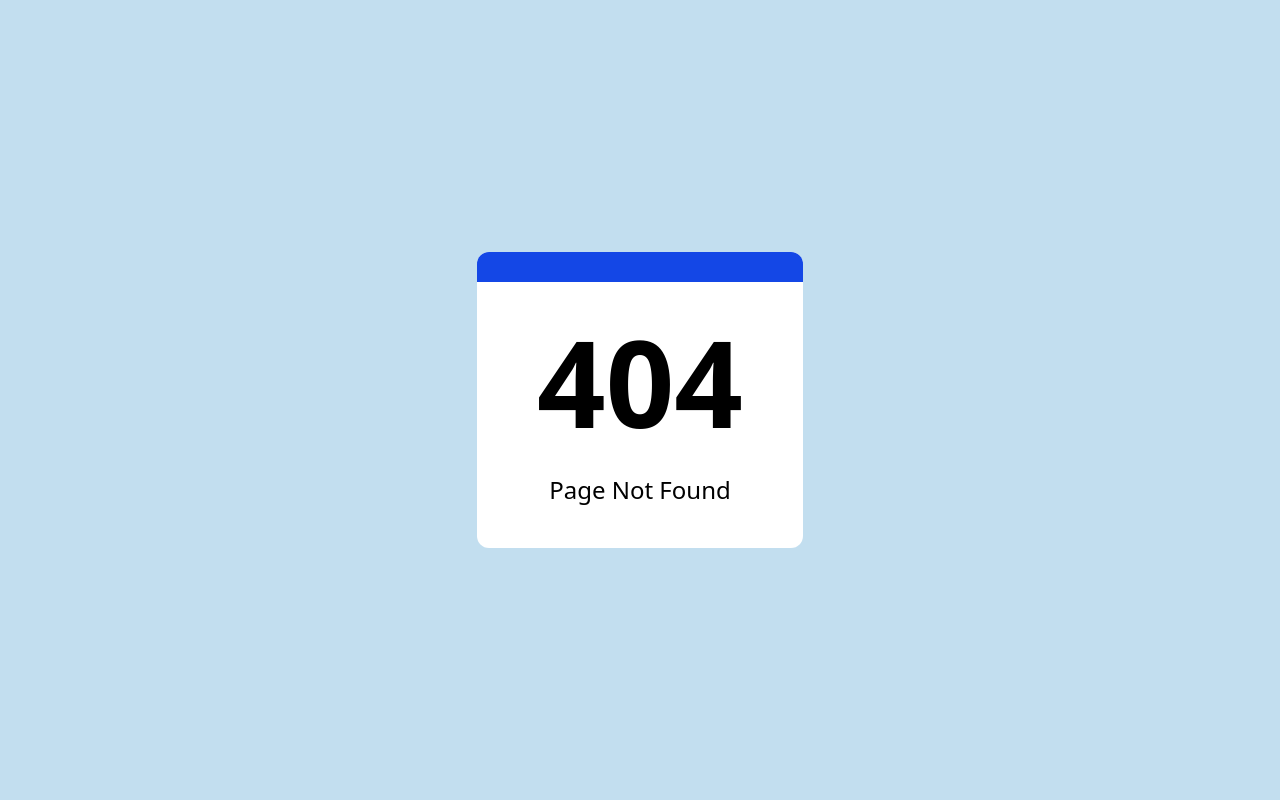
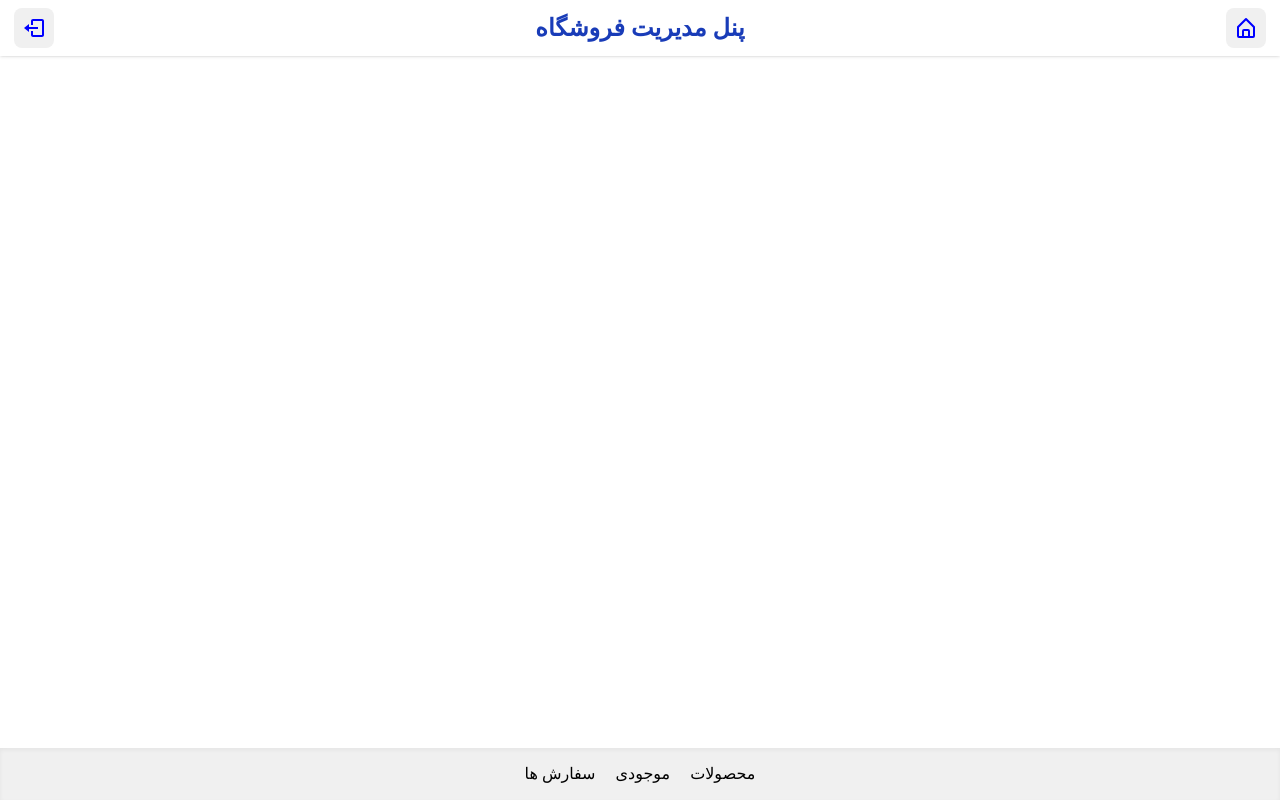
Before and after one commit to SalehSeyedmahdi/technova-store, a Next.js app: page /admin/inventory in a window 1280 px wide. Before the commit this address had no page. Built offline with nearby package versions, Linux system fonts and the light colour scheme.

Commit message:
feat: fix and update file structure

```diff
--- a/src/app/(auth)/login/page.tsx
+++ b/src/app/(auth)/login/page.tsx
@@ -1,4 +1,4 @@
-import LoginForm from "./login-form";
+import LoginForm from "@/components/auth/login/login-form";
 
 export const metadata = {
 	title: "احراز هویت | ورود به حساب کاربری",
--- a/src/app/(auth)/register/page.tsx
+++ b/src/app/(auth)/register/page.tsx
@@ -1,4 +1,4 @@
-import RegisterForm from "./register-form";
+import RegisterForm from "@/components/auth/register/register-form";
 
 export const metadata = {
 	title: "احراز هویت | ثبت نام",
--- a/src/app/admin/categories/page.tsx
+++ /dev/null
@@ -1,3 +0,0 @@
-export default function CategoriesPage() {
-	return <div>CategoriesPage</div>;
-}
--- /dev/null
+++ b/src/app/admin/inventory/page.tsx
@@ -0,0 +1,3 @@
+export default function InventoryPage() {
+	return <div>InventoryPage</div>;
+}
--- a/src/app/admin/users/page.tsx
+++ /dev/null
@@ -1,3 +0,0 @@
-export default function UsersPage() {
-	return <div>UsersPage</div>;
-}
--- a/src/app/not-found.tsx
+++ b/src/app/not-found.tsx
@@ -5,7 +5,9 @@ export default function NotFound() {
 				<div className="w-full h-3/30 absolute top-0 bg-blue-700 rounded-t-xl"></div>
 				<div className="flex flex-col justify-center items-center">
 					<h1 className="font-bold text-[120px]">404</h1>
-					<h2 className="text-[24px]">Page Not Found</h2>
+					<h2 className="font-bold font-[YekanBakh] text-[24px]">
+						صفحه مورد نظر یافت نشد
+					</h2>
 				</div>
 			</div>
 		</div>
```
Also changed, not shown: src/components/auth/login/login-form.tsx (renamed from src/app/(auth)/login/login-form.tsx), src/components/auth/register/register-form.tsx (renamed from src/app/(auth)/register/register-form.tsx).
